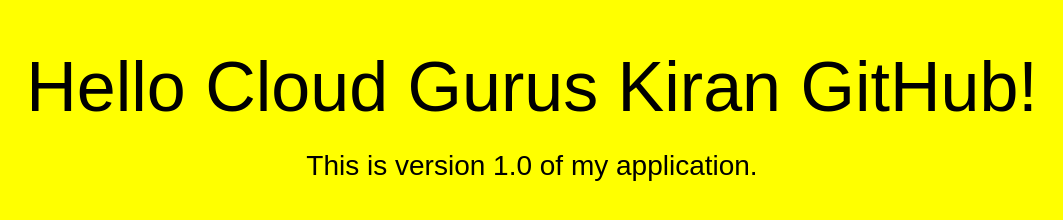
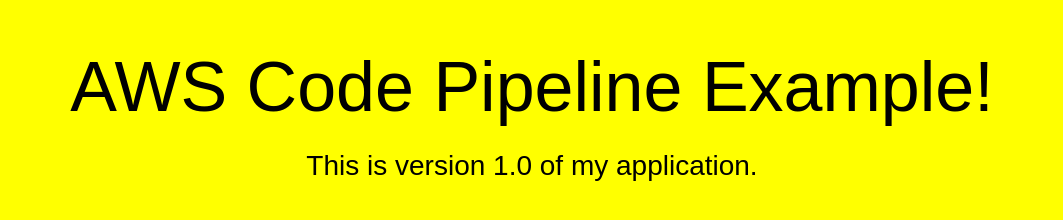
Before and after one commit to kslskiran/sample_aws_codedeploy, a plain HTML site: page index.html in a window 1280 px wide. Shown: the whole page, without its empty margins (108-1171 px from the left). Drawn offline with Linux system fonts and the light colour scheme.

Commit message:
Update index.html

```diff
--- a/index.html
+++ b/index.html
@@ -26,7 +26,7 @@
 </head>
 <body>
   <div align="center">
-    <h1>Hello Cloud Gurus Kiran GitHub!</h1>
+    <h1>AWS Code Pipeline Example!</h1>
     <h2>This is version 1.0 of my application.</h2>
   </div>
 </body>
```
